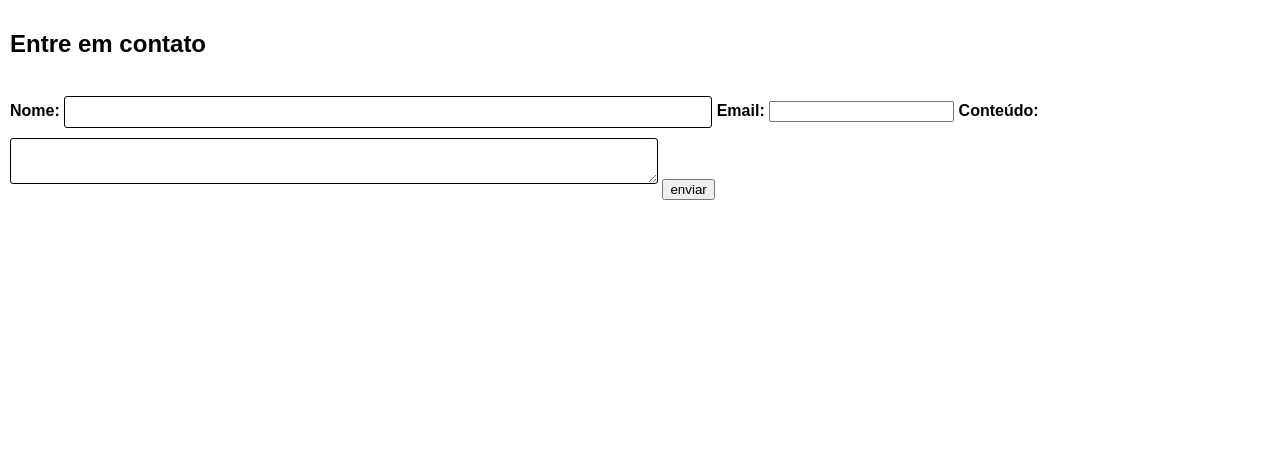
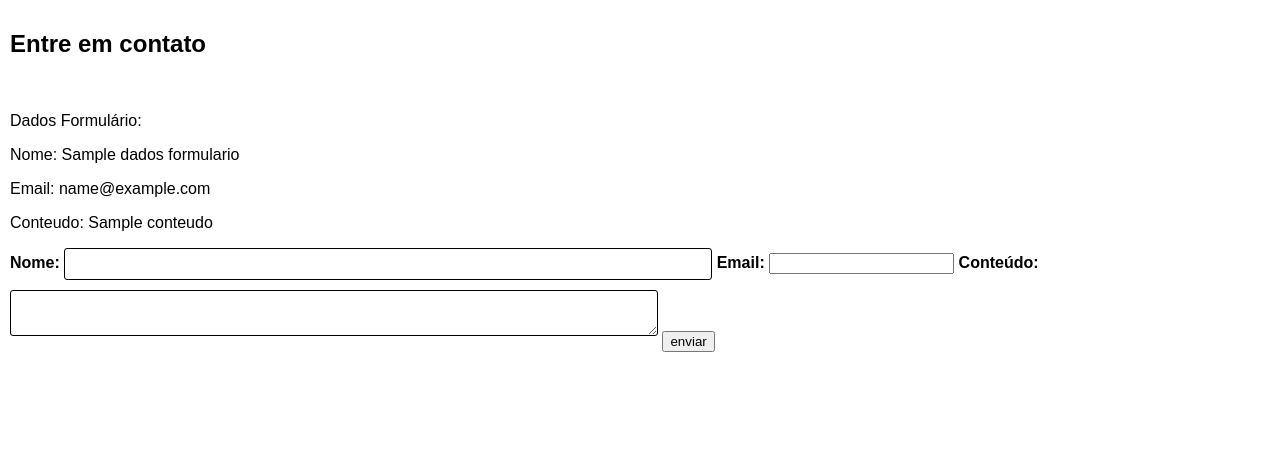
Before and after one commit to JohnatanCsta/MEUPROJETO, a Flask app: template app/templates/contato.html in a window 1280 px wide. Shown: the part 148-620 px from the top of the page. Run offline with Flask 3, Linux system fonts and the light colour scheme; the template is opened without the code that fills it: values that come from a table or form of the project are taken from there, most other values are stand-ins (such as "Sample title", 1, 10 or a date in 2020); some libraries are stand-ins or nearby versions.

Commit message:
Completo

```diff
--- a/app/routes.py
+++ b/app/routes.py
@@ -1,5 +1,5 @@
 from app import app
-from flask import render_template,url_for, flash, redirect
+from flask import render_template,url_for, flash, redirect, request
 from app.forms import Contato
 import time
 
@@ -13,14 +13,20 @@ def sobre():
 
 @app.route('/contato',methods=['GET','POST'])
 def contato():
+    dados_formulario = None
     formulario = Contato()
-    if formulario.validate_on_submit():
-        mensagem = 'Seu formulario foi enviado com sucesso'
-        flash(mensagem)
-        time.sleep(2)
-        return redirect('contato')
-    return render_template('contato.html', title ='Contato', formulario = formulario)
+    if request.method == 'POST':
+        flash('Seu formulário foi enviado com sucesso!!')
+        nome = request.form.get('nome')
+        email = request.form.get('email')
+        conteudo = request.form.get('conteudo')
 
+        dados_formulario = {
+            'nome' : nome,
+            'email' : email,
+            'conteudo' : conteudo
+        }
+    return render_template('contato.html', title = 'Contato', formulario = formulario, dados_formulario = dados_formulario)
 @app.route('/projetos')
 def projeto():
     return render_template('projeto.html', title ='Projetos')
--- a/app/templates/contato.html
+++ b/app/templates/contato.html
@@ -11,6 +11,12 @@
     {% endfor %}
   {% endif %}
 {% endwith %}
+{% if dados_formulario %}
+    <p>Dados Formulário:</p>
+    <p>Nome: {{ dados_formulario.nome }}</p.>
+    <p>Email: {{ dados_formulario.email }}</p.>
+    <p>Conteudo: {{ dados_formulario.conteudo }}</p.>
+{% endif %}
 
   <form action="" method="post">
     {{formulario.csrf_token}}
```
Also changed, not shown: requirements.txt (added, +10 -0 lines).
